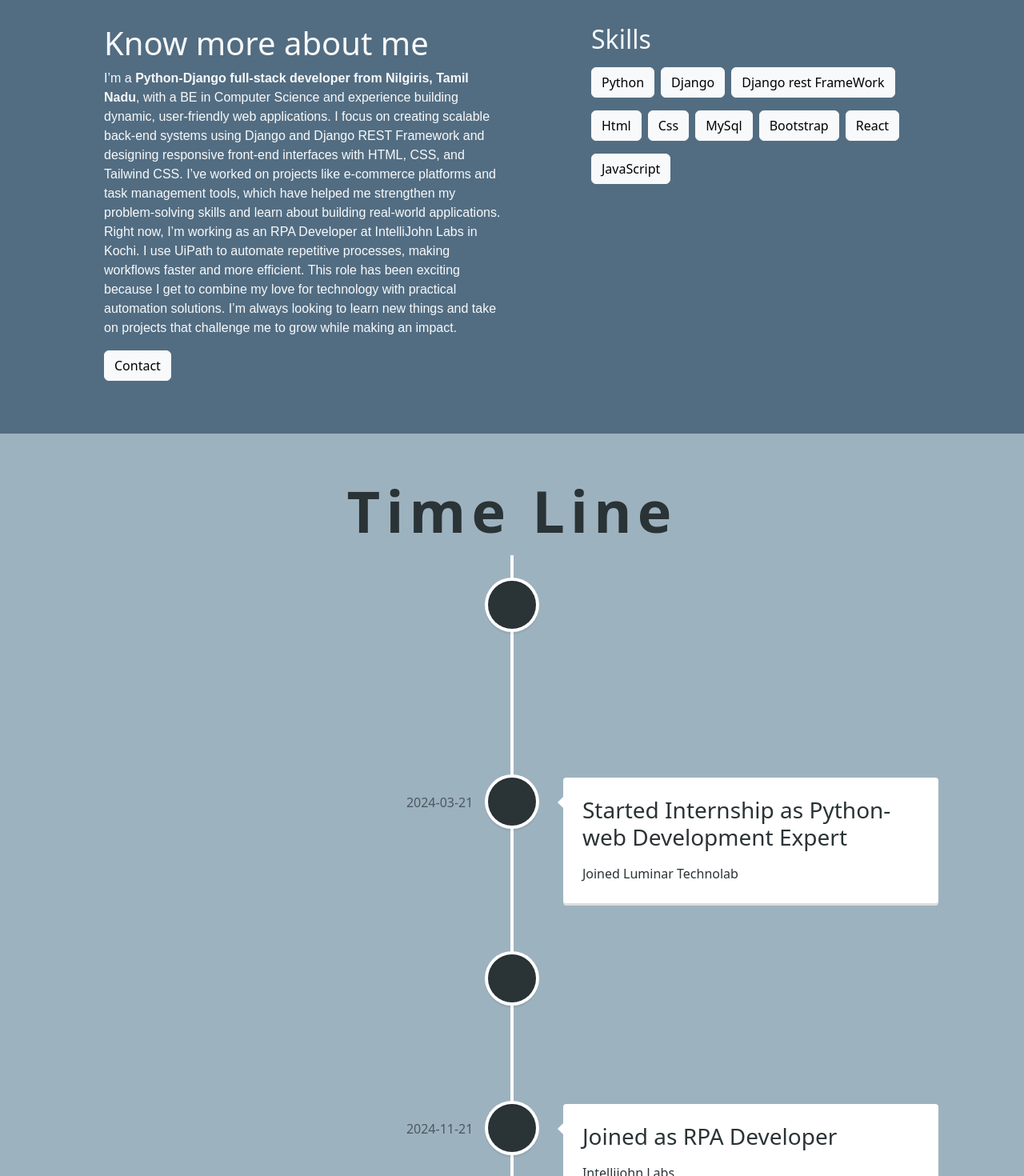
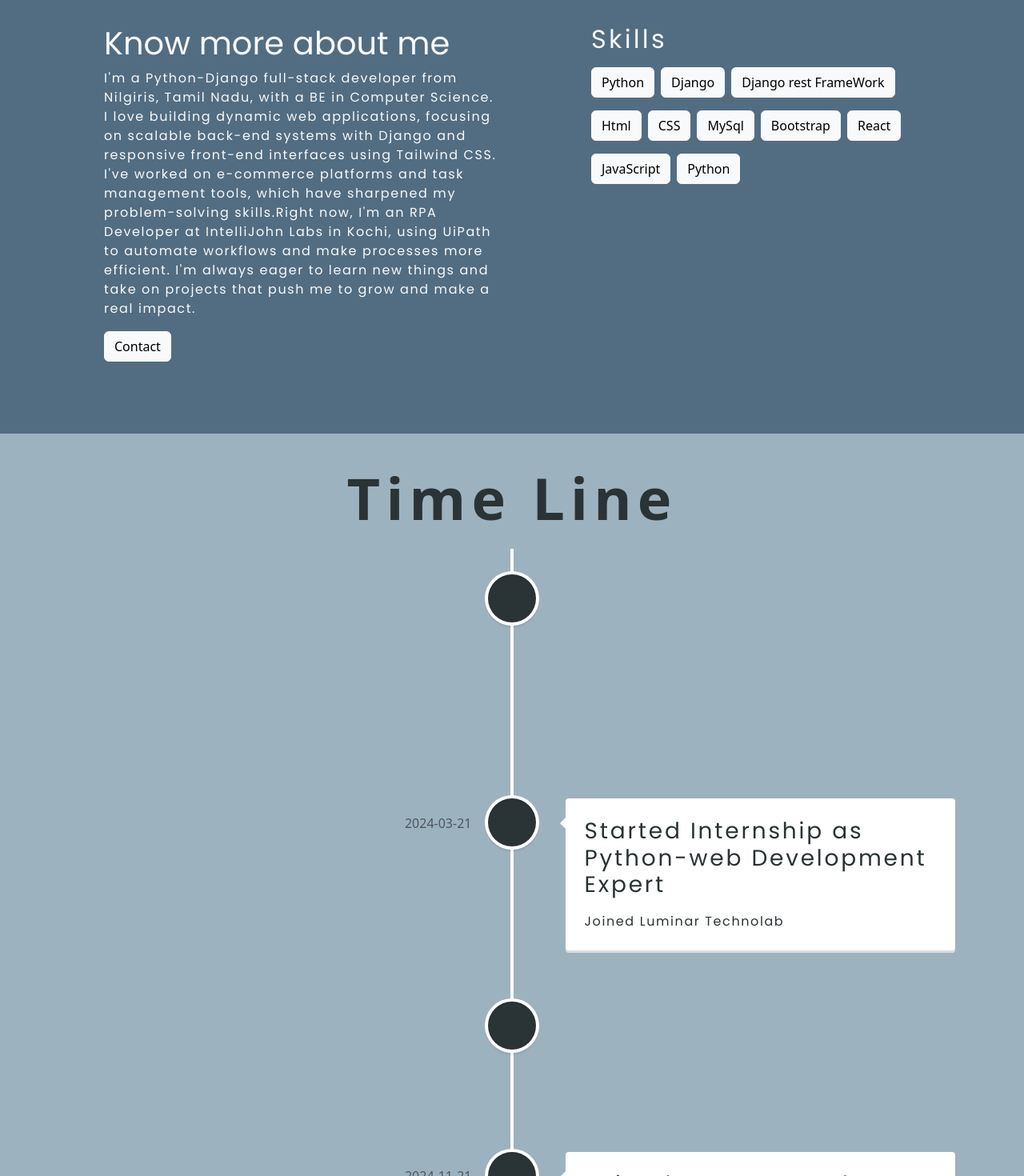
Before and after one commit to akther69/mynewportfolio, a React (Vite) app: page / in a window 1280 px wide. Shown: the part 1100-2570 px from the top of the page at 80% size. Built offline with nearby package versions, Linux system fonts and the light colour scheme.

Commit message:
portfolio

```diff
--- a/src/index.css
+++ b/src/index.css
@@ -20,3 +20,11 @@ video{
   max-width: 700px;
   margin-right: 100px;
 }
+
+button {
+  transition: transform 0.3s ease-in-out;
+}
+
+button:hover {
+  transform: scale(1.1);
+}
--- a/src/pages/Index.jsx
+++ b/src/pages/Index.jsx
@@ -26,11 +26,6 @@ function Index() {
       <Nav.Item>
         <Nav.Link eventKey="link-2">Link</Nav.Link>
       </Nav.Item>
-      <Nav.Item>
-        <Nav.Link eventKey="disabled" disabled>
-          Disabled
-        </Nav.Link>
-      </Nav.Item>
     </Nav>
 
 
@@ -50,31 +45,31 @@ function Index() {
       <div className="container">
         <div className="row">
           <h1 className='text-center mt-5 text-light' style={{ letterSpacing: "0.1em", lineHeight: "4rem",fontSize: "4.5rem",fontWeight: "bold"}}>About Me</h1>
-          <h5 className='text-center text-light my-5'>Discover more about who I am, what I do, and the programming and technological skills I bring to the table.</h5>
+          <h5 className='text-center text-light my-5' style={{fontFamily: "'Poppins', sans-serif"}}>Discover more about who I am, what I do, and the programming and technological skills I bring to the table.</h5>
         </div>
         <div className="container p-5">
           <div className="row">
           <div className="col-6">
-            <h1 className='text-light'>Know more about me</h1>
-            <p className='text-light ' style={{ fontFamily: "'Space Grotesk', sans-serif" }}>I’m a <b>Python-Django full-stack developer from Nilgiris, Tamil Nadu</b>, with a BE in Computer Science and experience building dynamic, user-friendly web applications. I focus on creating scalable back-end systems using Django and Django REST Framework and designing responsive front-end interfaces with HTML, CSS, and Tailwind CSS. I’ve worked on projects like e-commerce platforms and task management tools, which have helped me strengthen my problem-solving skills and learn about building real-world applications.
-               Right now, I’m working as an RPA Developer at IntelliJohn Labs in Kochi. I use UiPath to automate repetitive processes, making workflows faster and more efficient. This role has been exciting because I get to combine my love for technology with practical automation solutions.
-               I’m always looking to learn new things and take on projects that challenge me to grow while making an impact.</p>
+            <h1 className='text-light' style={{fontFamily: "'Poppins', sans-serif"}}>Know more about me</h1>
+            <p className='text-light ' style={{ fontFamily: "'Poppins', sans-serif", letterSpacing: "0.1em"}}>I'm a Python-Django full-stack developer from Nilgiris, Tamil Nadu, with a BE in Computer Science. I love building dynamic web applications, focusing on scalable back-end systems with Django and responsive front-end interfaces using Tailwind CSS. I've worked on e-commerce platforms and task management tools, which have sharpened my problem-solving skills.Right now, I'm an RPA Developer at IntelliJohn Labs in Kochi, using UiPath to automate workflows and make processes more efficient. I'm always eager to learn new things and take on projects that push me to grow and make a real impact.</p>
                <div>
                 <button className='btn btn-light'>Contact</button>
                </div>
           </div>
           <div className="col-1"></div>
           <div className="col-5">
-            <h2 className='text-light'>Skills</h2>
+            <h2 className='text-light' style={{fontFamily: "'Poppins', sans-serif", letterSpacing: "0.1em"}}>Skills</h2>
             <button className='btn btn-light me-2 my-2'>Python</button>
             <button className='btn btn-light me-2 my-2'>Django</button>
             <button className='btn btn-light me-2 my-2'>Django rest FrameWork</button>
             <button className='btn btn-light me-2 my-2'>Html</button>
-            <button className='btn btn-light me-2 my-2'>Css</button>
+            <button className='btn btn-light me-2 my-2'>CSS</button>
             <button className='btn btn-light me-2 my-2'>MySql</button>
             <button className='btn btn-light me-2 my-2'>Bootstrap</button>
             <button className='btn btn-light me-2 my-2'>React</button>
             <button className='btn btn-light me-2 my-2'>JavaScript</button>
+            <button className="btn btn-light me-2 my-2" style={{ transition: "transform 0.3s ease-in-out" }}onMouseEnter={(e) => (e.target.style.transform = "scale(1.5)")}onMouseLeave={(e) => (e.target.style.transform = "scale(1)")}>Python</button>
+
           </div>
           </div>
         </div>
@@ -83,9 +78,9 @@ function Index() {
 
     {/* timeline */}
 
-    <section style={{ height: "140vh", backgroundColor: "#9db2bf"}} className='p-5'>
+    <section style={{ height: "150vh", backgroundColor: "#9db2bf"}} className='p-4'>
     <div>
-      <h1 className='text-center p-3' style={{color: "#2a3335", letterSpacing: "0.1em", lineHeight: "4rem",fontSize: "4.5rem",fontWeight: "bold"}}>Time Line</h1>
+      <h1 className='text-center p-4' style={{color: "#2a3335", letterSpacing: "0.1em", lineHeight: "4rem",fontSize: "4.5rem",fontWeight: "bold"}}>Time Line</h1>
       <VerticalTimeline>
             <VerticalTimelineElement
               className="vertical-timeline-element--work"
@@ -93,8 +88,8 @@ function Index() {
               iconStyle={{ background: "#2a3335", color: "#2a3335" }}
               contentStyle={{ color: "#2a3335"}}
             >
-              <h3 className="vertical-timeline-element-title">Graduated; B.E in Computer Science And Engineering</h3>
-              <p>Hindusthan College of Engineering And Technology Coimbatore</p>
+              <h3 className="vertical-timeline-element-title" style={{fontFamily: "'Poppins', sans-serif", letterSpacing: "0.1em"}}>Graduated; B.E in Computer Science And Engineering</h3>
+              <p style={{fontFamily: "'Poppins', sans-serif", letterSpacing: "0.1em"}}>Hindusthan College of Engineering And Technology Coimbatore</p>
             </VerticalTimelineElement>
 
             <VerticalTimelineElement
@@ -104,8 +99,8 @@ function Index() {
               contentStyle={{ color: "#2a3335"}}
 
             >
-              <h3 className="vertical-timeline-element-title">Started Internship as Python-web Development Expert</h3>
-              <p>Joined Luminar Technolab</p>
+              <h3 className="vertical-timeline-element-title" style={{fontFamily: "'Poppins', sans-serif", letterSpacing: "0.1em"}}>Started Internship as Python-web Development Expert</h3>
+              <p style={{fontFamily: "'Poppins', sans-serif", letterSpacing: "0.1em"}}>Joined Luminar Technolab</p>
             </VerticalTimelineElement>
 
             <VerticalTimelineElement
@@ -113,8 +108,8 @@ function Index() {
               date ="2024-11-18"
               iconStyle={{ background: "#2a3335", color: "#fff" }}
             >
-              <h3 className="vertical-timeline-element-title">Completed Internship</h3>
-              <p>Luminar Technolab</p>
+              <h3 className="vertical-timeline-element-title" style={{fontFamily: "'Poppins', sans-serif", letterSpacing: "0.1em"}}>Completed Internship</h3>
+              <p style={{fontFamily: "'Poppins', sans-serif", letterSpacing: "0.1em"}}>Luminar Technolab</p>
             </VerticalTimelineElement>
 
 
@@ -127,8 +122,8 @@ function Index() {
               contentStyle={{ color: "#2a3335"}}
 
             >
-              <h3 className="vertical-timeline-element-title" style={{color:"#2a3335"}}>Joined as RPA Developer</h3>
-              <p>Intellijohn Labs</p>
+              <h3 className="vertical-timeline-element-title" style={{color:"#2a3335",fontFamily: "'Poppins', sans-serif", letterSpacing: "0.1em"}}>Joined as RPA Developer</h3>
+              <p style={{fontFamily: "'Poppins', sans-serif", letterSpacing: "0.1em"}}>Intellijohn Labs</p>
             </VerticalTimelineElement>
 
 
@@ -176,27 +171,27 @@ function Index() {
 
           </div>
           <div className="col-6">
-            <div   style={{ marginTop: '60px' }}>
+            <div   style={{ marginTop: '60px' ,fontFamily: "'Poppins', sans-serif", letterSpacing: "0.1em"}}>
               <h1>Pix & Words</h1>
               <p>Pix & Words is a social media platform where users can share images, videos, and text posts. It features likes, comments, real-time updates, and customizable profiles for a personalized and engaging experience.</p>
               <button className='btn btn-danger'>View on GitHub</button>
 
             </div >
-            <div   style={{ marginTop: '230px' }}><h1>Venus Fancy</h1>
+            <div   style={{ marginTop: '190px',fontFamily: "'Poppins', sans-serif", letterSpacing: "0.1em"}}><h1>Venus Fancy</h1>
             <p>The web application is an e-commerce platform for purchasing accessories like necklaces, bangles, and rings. Built with Django, Tailwind CSS, and DevUI, it offers a smooth, user-friendly shopping experience with essential e-commerce features.</p>
             <button className='btn btn-danger'>View on GitHub</button>
             </div>
-            <div   style={{ marginTop: '230px' }}>
+            <div   style={{ marginTop: '200px',fontFamily: "'Poppins', sans-serif", letterSpacing: "0.1em"}}>
               <h1>To-Do Web Application</h1>
               <p>A task management app with login functionality, enabling users to create, update, and delete tasks. Developed using Django, HTML, CSS, and SQLite for efficient task tracking.</p>
               <button className='btn btn-danger'>View on GitHub</button>
             </div>
-            <div   style={{ marginTop: '230px' }}>
+            <div   style={{ marginTop: '200px',fontFamily: "'Poppins', sans-serif", letterSpacing: "0.1em"}}>
               <h1>Expense Manager</h1>
               <p>An expense tracking app that visualizes monthly spending with graphs by category and payment method. It includes a REST API and email/SMS notifications to help users stay on top of their finances.</p>
               <button className='btn btn-danger'>View on GitHub</button>
             </div>
-            <div   style={{ marginTop: '220px' }}>
+            <div   style={{ marginTop: '200px',fontFamily: "'Poppins', sans-serif", letterSpacing: "0.1em"}}>
               <h1>Netflix Clone (Front-End)</h1>
               <p>A front-end Netflix clone built to showcase streaming UI, featuring an attractive layout with browsing and preview options. Designed to replicate the user experience of a streaming platform.</p>
               <button className='btn btn-danger'>View on GitHub</button>
```
